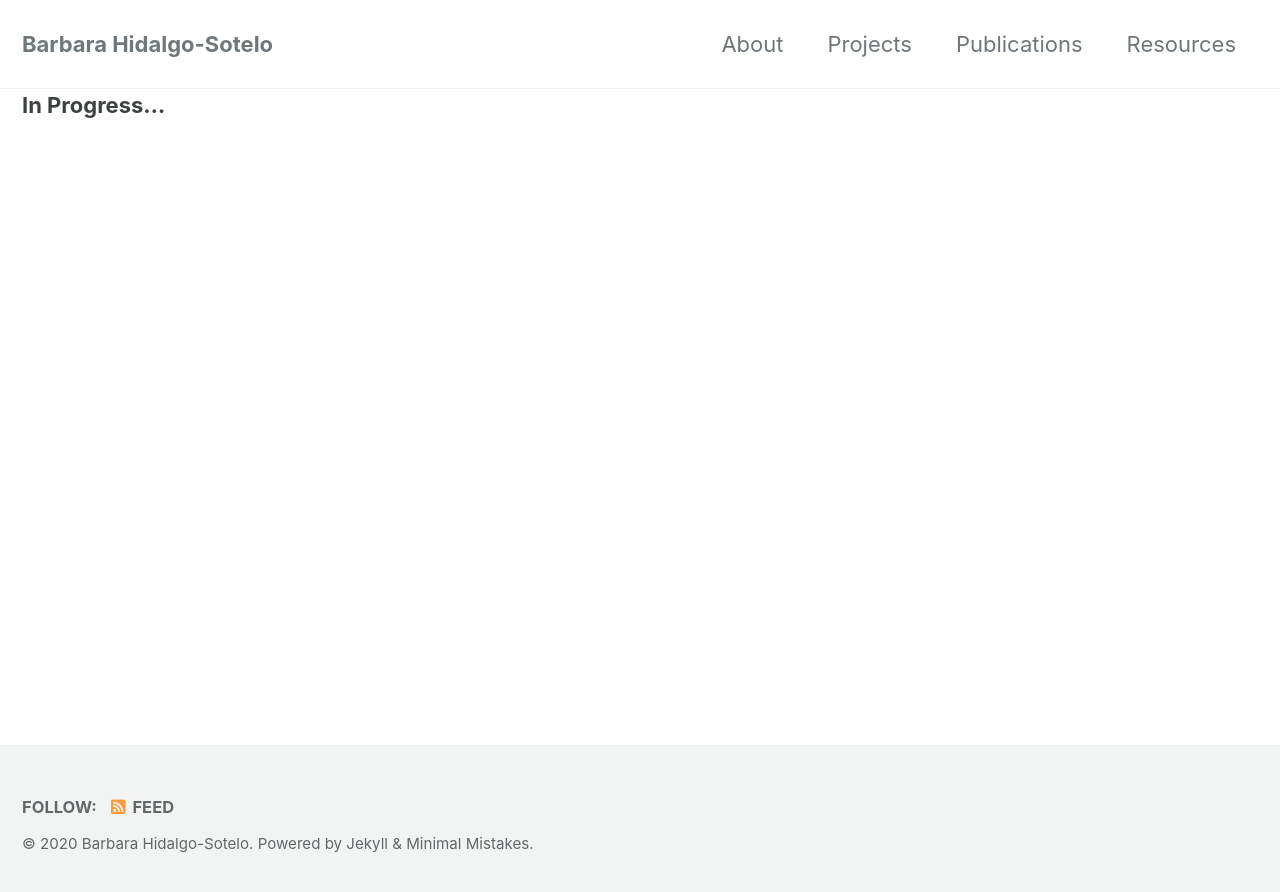
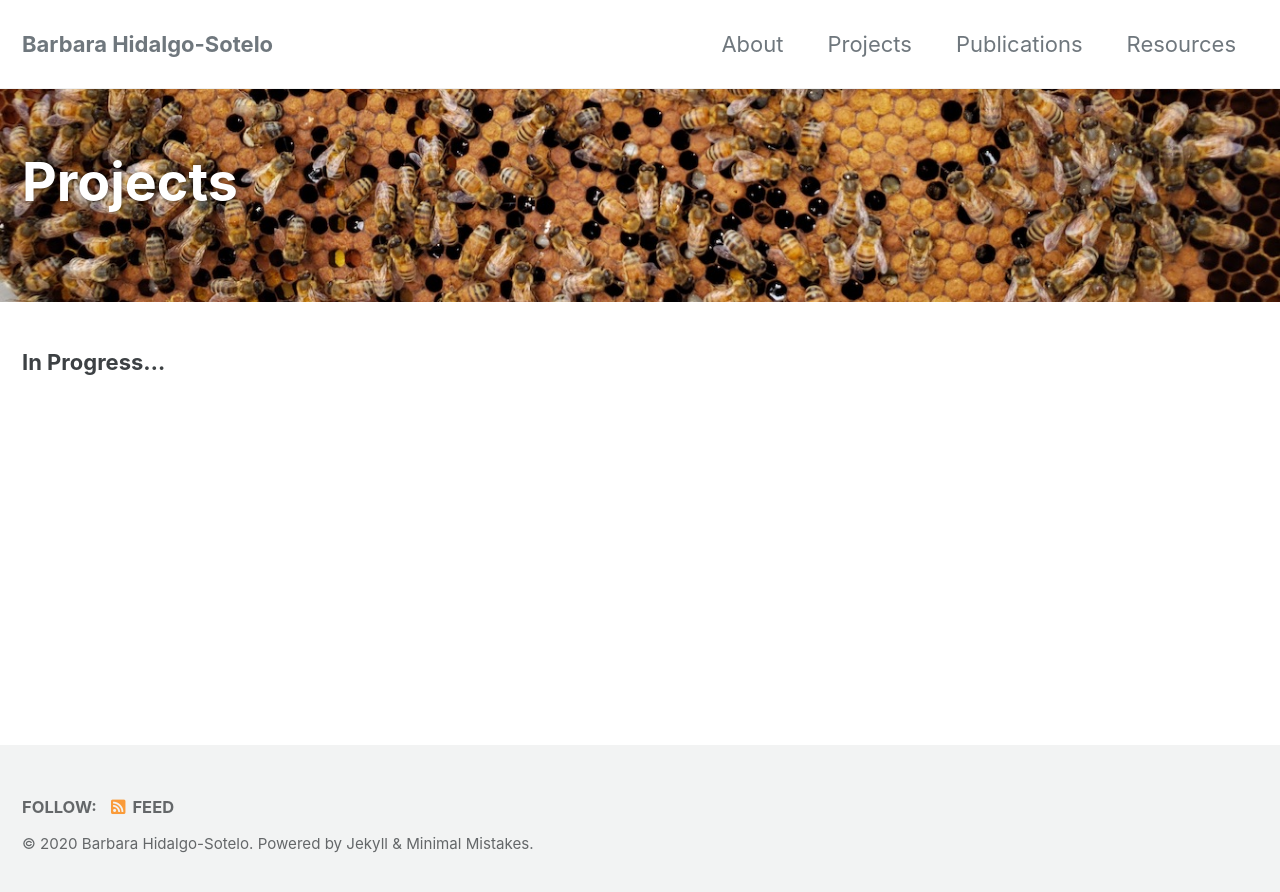
Before and after one commit to dagny099/dagny099.github.io, a Jekyll site: the page built from _pages/projects.md, in a window 1280 px wide. Shown: the top 892 px of the page. Built offline with Jekyll 4.4.1, drawn with Linux system fonts in a browser that asks for light colours; cached includes are drawn as plain includes.

Commit message:
troubleshooting projects pg

```diff
--- a/_config.yml
+++ b/_config.yml
@@ -21,8 +21,8 @@ title_separator          : "|"
 subtitle                 : # site tagline that appears below site title in masthead
 name                     : *name
 description              : &description "A digital footprint under my control."
-url                      : https://dagny099.github.io/ # Move to barbhs.com
-baseurl                  : # the subpath of your site, e.g. "/blog"
+url                      : https://dagny099.github.io # Move to barbhs.com
+baseurl                  : "/" # the subpath of your site, e.g. "/blog"
 repository               : # GitHub username/repo-name e.g. "mmistakes/minimal-mistakes"
 teaser                   : # path of fallback teaser image, e.g. "/assets/images/500x300.png"
 logo                     : # path of logo image to display in the masthead, e.g. "/assets/images/88x88.png"
--- a/_pages/projects.md
+++ b/_pages/projects.md
@@ -5,7 +5,7 @@ hidden: true
 layout: splash
 header:
   opacity: "0.9"
-  overlay-image: "/assets/images/gunnison-photo-01.jpg"
+  overlay_image: "/assets/images/babybees_01.jpg"
 ---
 
 **In Progress...**
```
